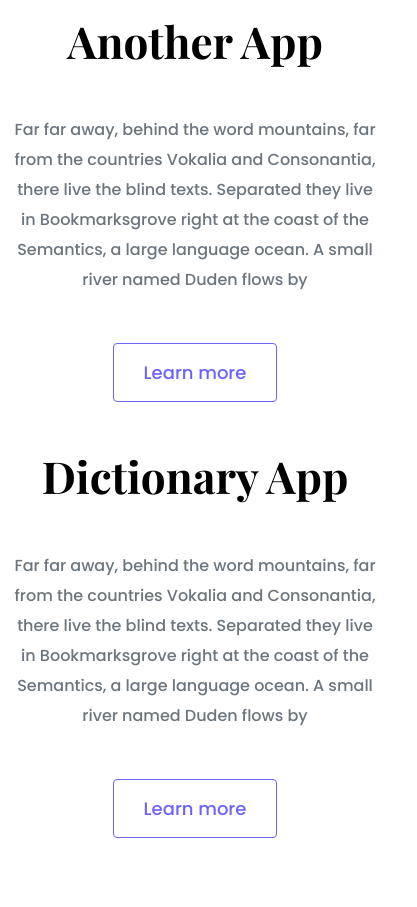
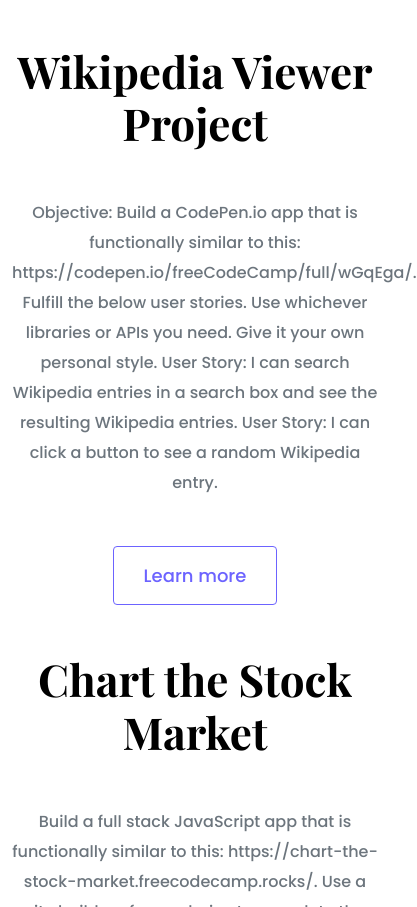
Before and after one commit to mulanoftech/portfolio-ver-2, a plain HTML site: page index.html in a window 390 px wide. Shown: the part 1093-2000 px from the top of the page, 417 px wide, since content can reach past the window. Before the commit the page ends 1931 px from the top, so only its background shows below. Drawn offline with nearby package versions, Linux system fonts and the light colour scheme.

Commit message:
Updated the content
Added .pngs

```diff
--- a/index.html
+++ b/index.html
@@ -23,9 +23,9 @@
 
 <body>
   <div class="hero">
-    <p>👋 Hello, I am</p>
+    <p>👋 Hello, I am 曾爱玲 🌎</p>
     <h1>Arlene Chan Merseal</h1>
-    <h2 class="mb-5">Front-end developer based in the U.S.</h2>
+    <h2 class="mb-5">A 🇸🇬 Front-end developer based in the U.S.</h2>
     <div>
       <a href="#" class="btn btn-branding">Contact me</a>
     </div>
@@ -36,27 +36,27 @@
   <div class="container">
     <div class="row mb-5">
       <div class="col d-none d-lg-block">
-        <img src="images/thumbnailWeatherApp.png" class="img-fluid" alt="" />
+        <img src="images/thumbnailWeatherApp.png" class="img-fluid" alt="weather app screenshot" />
       </div>
       <div class="col">
-        <div class="project-desciption">
+        <div class="project-description">
           <h2 class="mb-5">Weather App Project</h2>
           <p class="mb-5 text-muted">
             天气预报 ☁️☀️❄️ Everyone has a need to know the current weather regardless of location.
           </p>
-          <a href="" class="btn btn-branding-outline"> Learn more </a>
+          <a href="https://github.com/mulanoftech/weather-app" class="btn btn-branding-outline" _target="blank"> Learn more </a>
         </div>
       </div>
     </div>
     <div class="row mb-5">
       <div class="col">
-        <div class="project-desciption">
-          <h2 class="mb-5">Another App</h2>
+        <div class="project-description">
+          <h2 class="mb-5">Wikipedia Viewer Project</h2>
           <p class="mb-5 text-muted">
-            Far far away, behind the word mountains, far from the countries
-            Vokalia and Consonantia, there live the blind texts. Separated
-            they live in Bookmarksgrove right at the coast of the Semantics, a
-            large language ocean. A small river named Duden flows by
+            Objective: Build a CodePen.io app that is functionally similar to this: https://codepen.io/freeCodeCamp/full/wGqEga/.
+            Fulfill the below user stories. Use whichever libraries or APIs you need. Give it your own personal style.
+            User Story: I can search Wikipedia entries in a search box and see the resulting Wikipedia entries.
+            User Story: I can click a button to see a random Wikipedia entry.
           </p>
           <a href="" class="btn btn-branding-outline"> Learn more </a>
         </div>
@@ -67,16 +67,20 @@
     </div>
     <div class="row">
       <div class="col d-none d-lg-block">
-        <img src="images/dictionary.png" class="img-fluid" alt="" />
+        <img src="images/stock-market.jpg" class="img-fluid" alt="stock market" />
       </div>
       <div class="col">
-        <div class="project-desciption">
-          <h2 class="mb-5">Dictionary App</h2>
+        <div class="project-description">
+          <h2 class="mb-5">Chart the Stock Market</h2>
           <p class="mb-5 text-muted">
-            Far far away, behind the word mountains, far from the countries
-            Vokalia and Consonantia, there live the blind texts. Separated
-            they live in Bookmarksgrove right at the coast of the Semantics, a
-            large language ocean. A small river named Duden flows by
+            Build a full stack JavaScript app that is functionally similar to this:
+            https://chart-the-stock-market.freecodecamp.rocks/. Use a site builder of your choice to complete the project.
+            Here are the specific user stories you should implement for this project:
+            User Story: You can view a graph displaying the recent trend lines for each added stock.
+            User Story: You can add new stocks by their symbol name.
+            User Story: You can remove stocks.
+            User Story: You can see changes in real-time when any other user adds or removes a stock. For this you will need to use
+            Web Sockets.
           </p>
           <a href="" class="btn btn-branding-outline"> Learn more </a>
         </div>
--- a/styles/portfolio.css
+++ b/styles/portfolio.css
@@ -73,7 +73,7 @@
   padding: 15px 30px;
 }
 
-.project-desciption {
+.project-description {
   padding: 120px 60px;
 }
 
@@ -91,7 +91,7 @@
     padding: 80px 20px;
   }
 
-  .project-desciption {
+  .project-description {
     padding: 0;
     text-align: center;
   }
```
Also changed, not shown: images/stock-market.jpg (added), images/wikipediaViewer.jpg (added).
